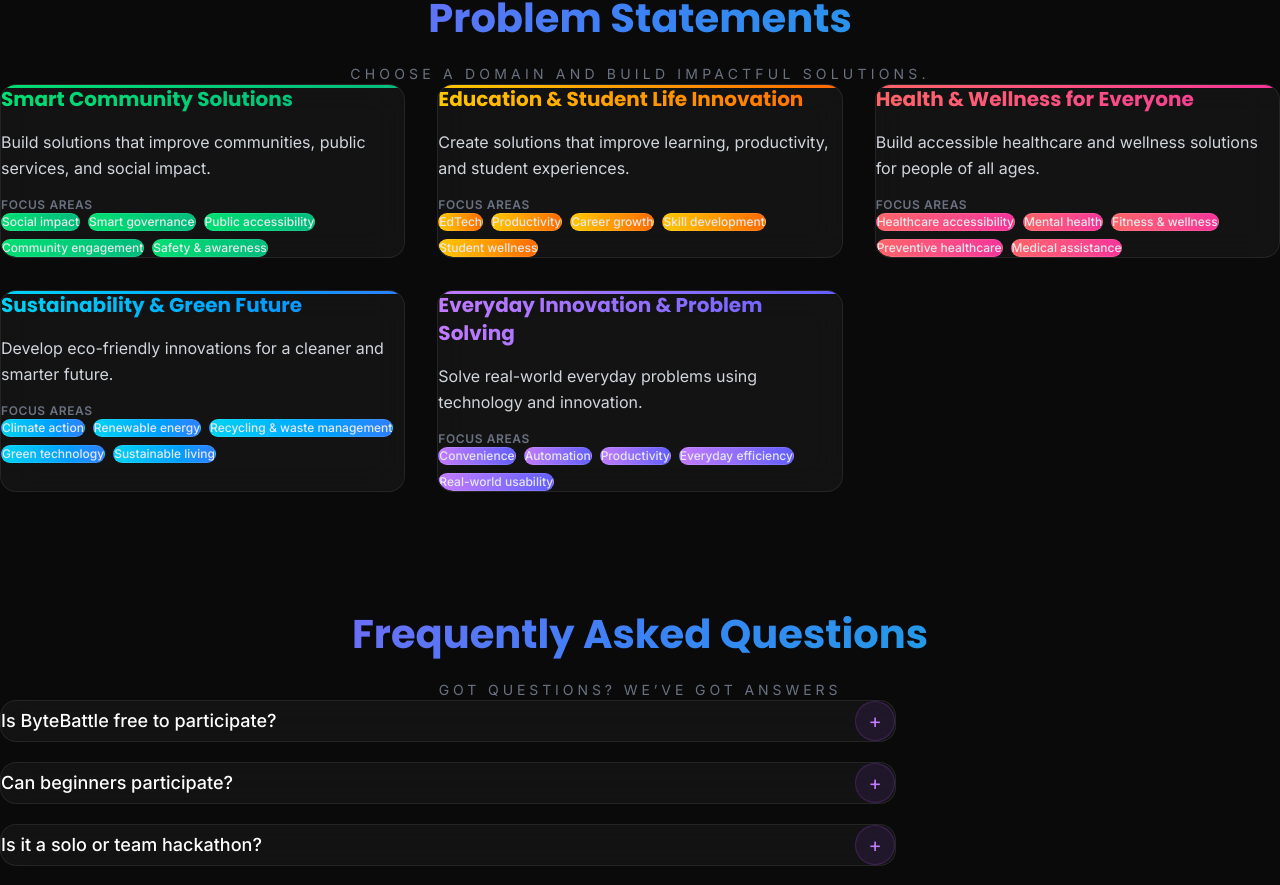
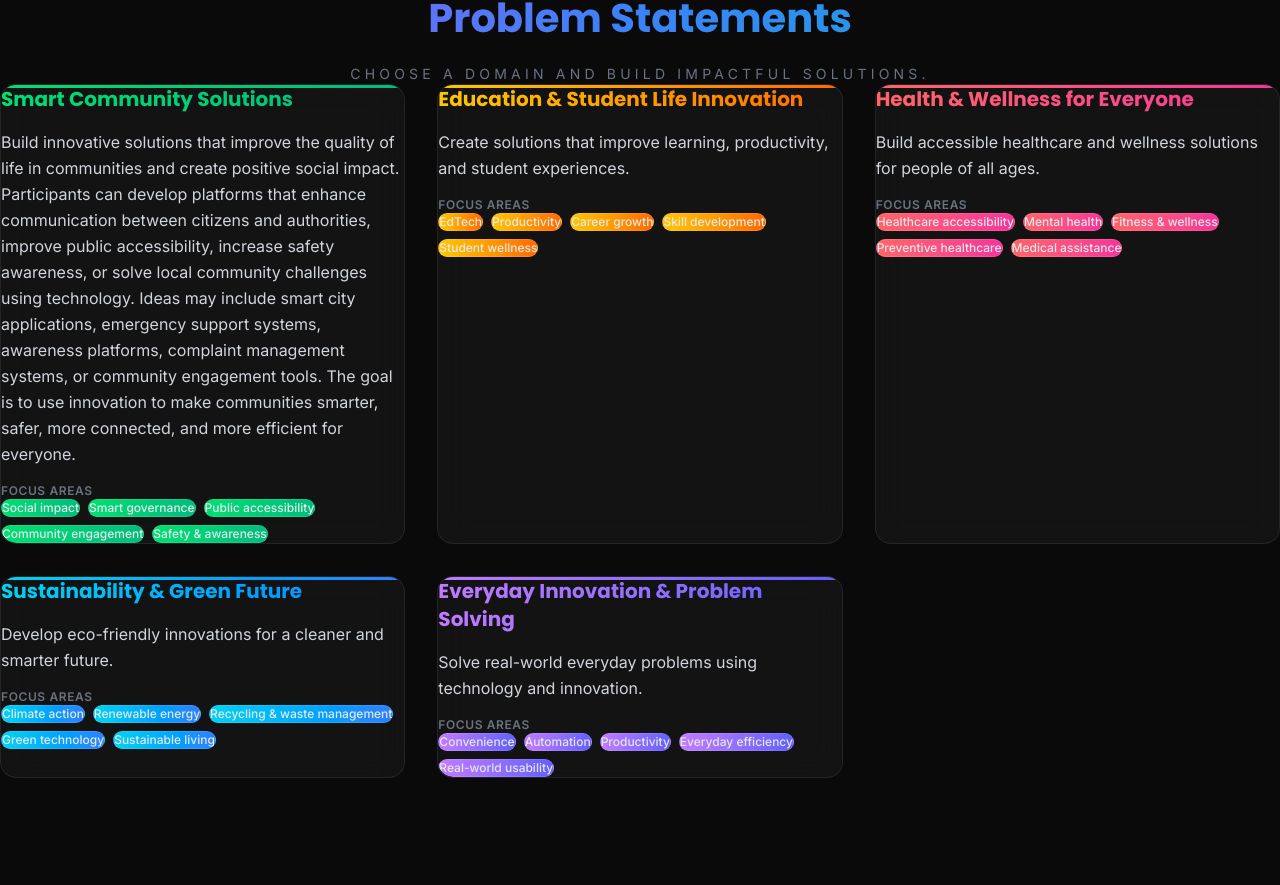
Before and after one commit to jishanmomin26/ByteBattle, a React (Vite) app: page / in a window 1280 px wide. Shown: the part 3695-4580 px from the top of the page. Built offline with nearby package versions, Linux system fonts and the light colour scheme.

Commit message:
Update ProblemStatements.jsx

```diff
--- a/src/components/ProblemStatements.jsx
+++ b/src/components/ProblemStatements.jsx
@@ -4,7 +4,7 @@ import ScrollReveal from './ScrollReveal.jsx'
 const problemStatements = [
   {
     title: 'Smart Community Solutions',
-    description: 'Build solutions that improve communities, public services, and social impact.',
+    description: 'Build innovative solutions that improve the quality of life in communities and create positive social impact. Participants can develop platforms that enhance communication between citizens and authorities, improve public accessibility, increase safety awareness, or solve local community challenges using technology. Ideas may include smart city applications, emergency support systems, awareness platforms, complaint management systems, or community engagement tools. The goal is to use innovation to make communities smarter, safer, more connected, and more efficient for everyone.',
     tags: ['Social impact', 'Smart governance', 'Public accessibility', 'Community engagement', 'Safety & awareness'],
     gradient: 'from-green-400 to-emerald-500',
     accentColor: 'border-green-400/20',
```
